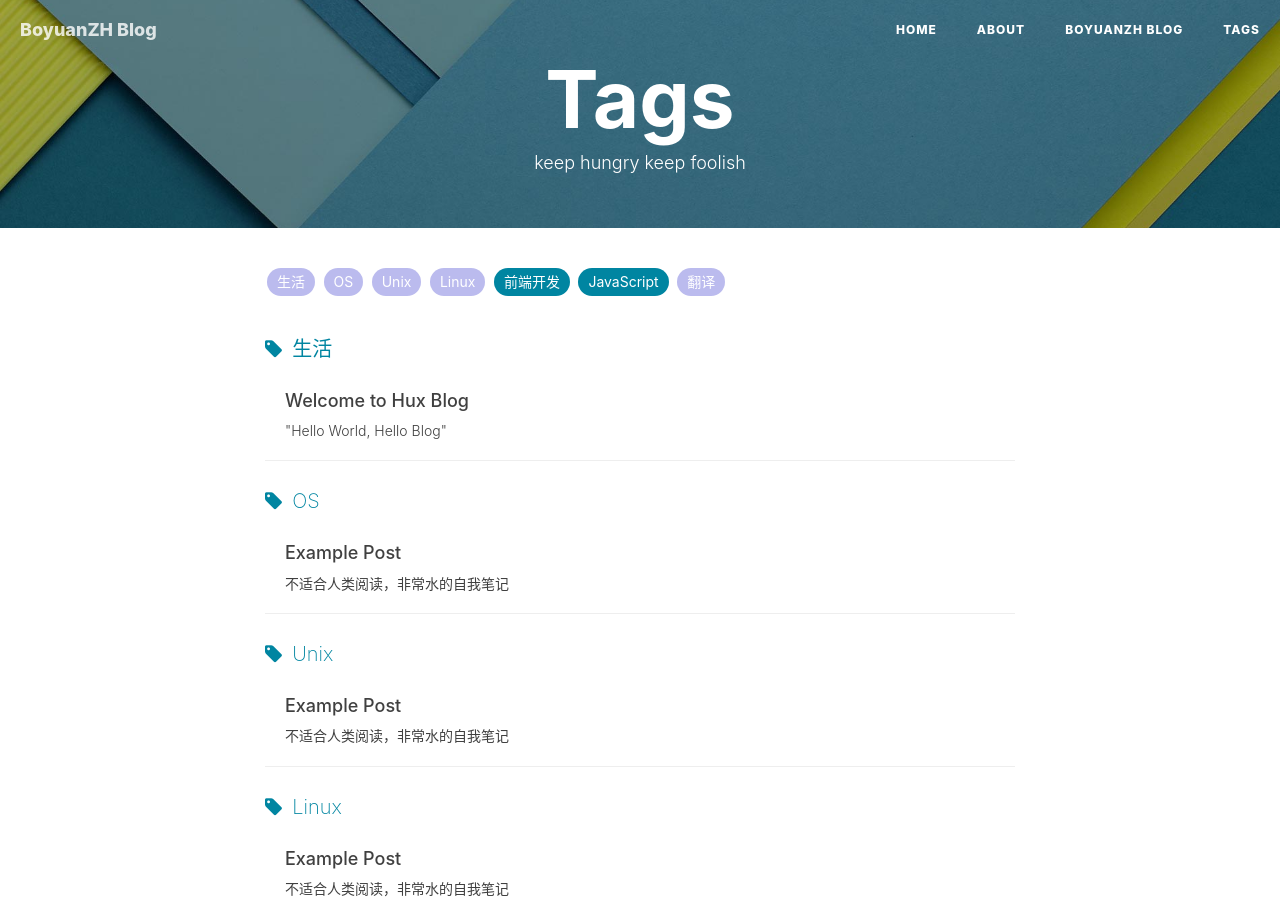
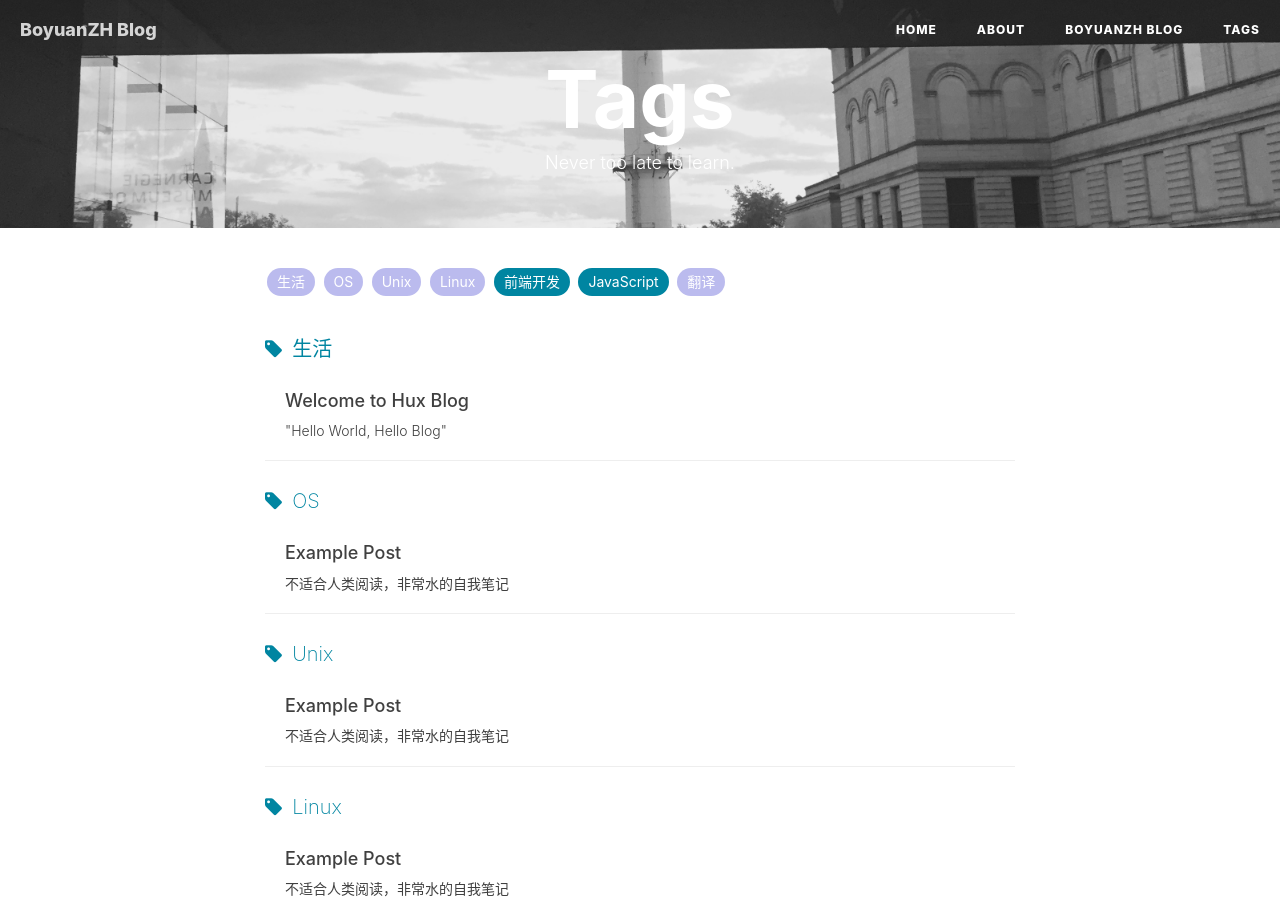
Before and after one commit to BoyuanZH/BoyuanZH.github.io, a Jekyll site: the page built from tags.html, in a window 1280 px wide and 900 px high. Built offline with Jekyll 4.4.1, drawn with Linux system fonts in a browser that asks for light colours; nearby versions of some CDN libraries; comment, search, counter and statistics services are not loaded.

Commit message:
Update tags.html

```diff
--- a/tags.html
+++ b/tags.html
@@ -1,8 +1,8 @@
 ---
 title: Tags
 layout: default
-description: keep hungry keep foolish
-header-img: "img/tag-bg.jpg"
+description: Never too late to learn.
+header-img: "img/home-bg1.jpg"
 ---
 
 <!-- Page Header -->
```
